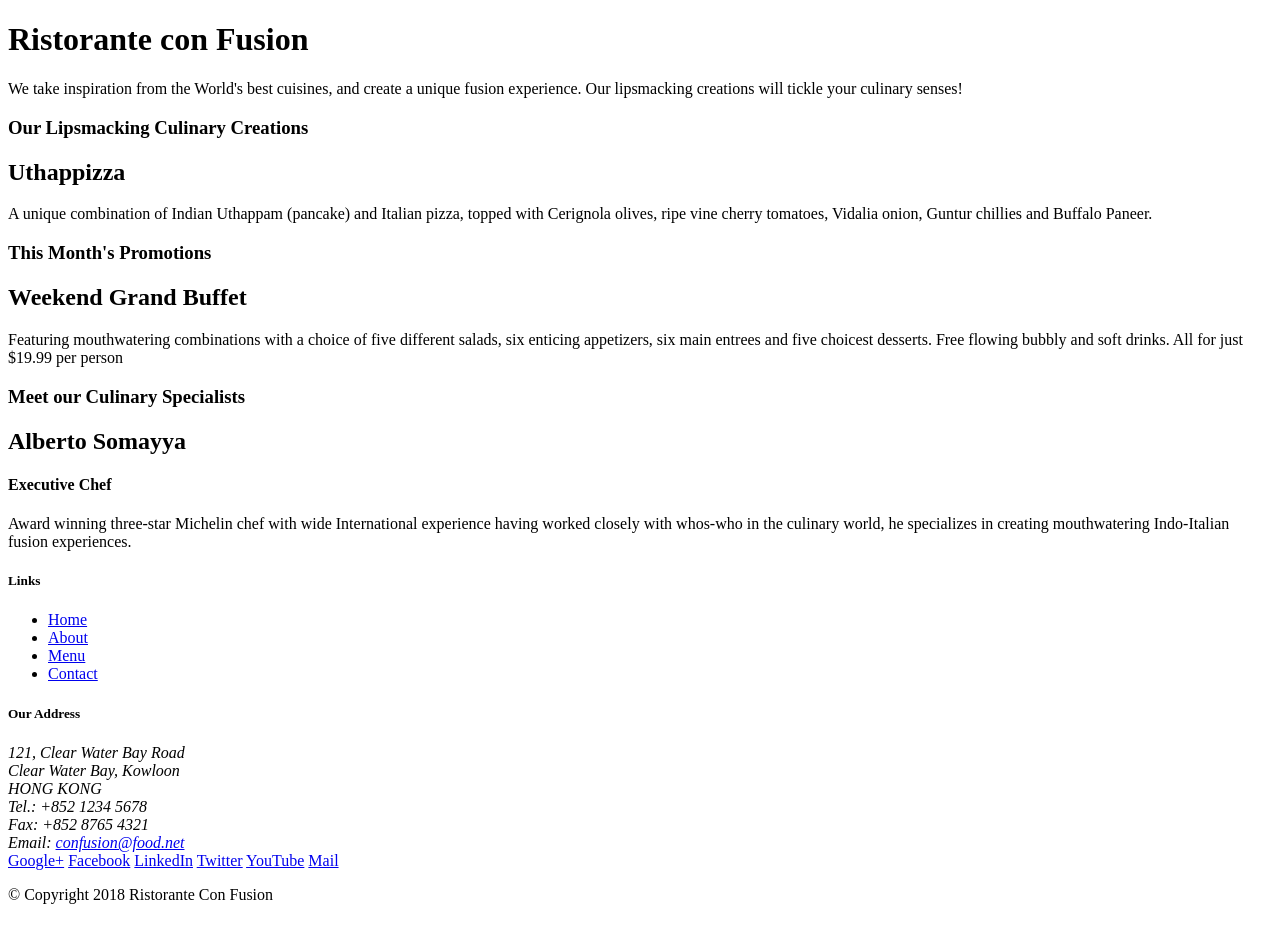
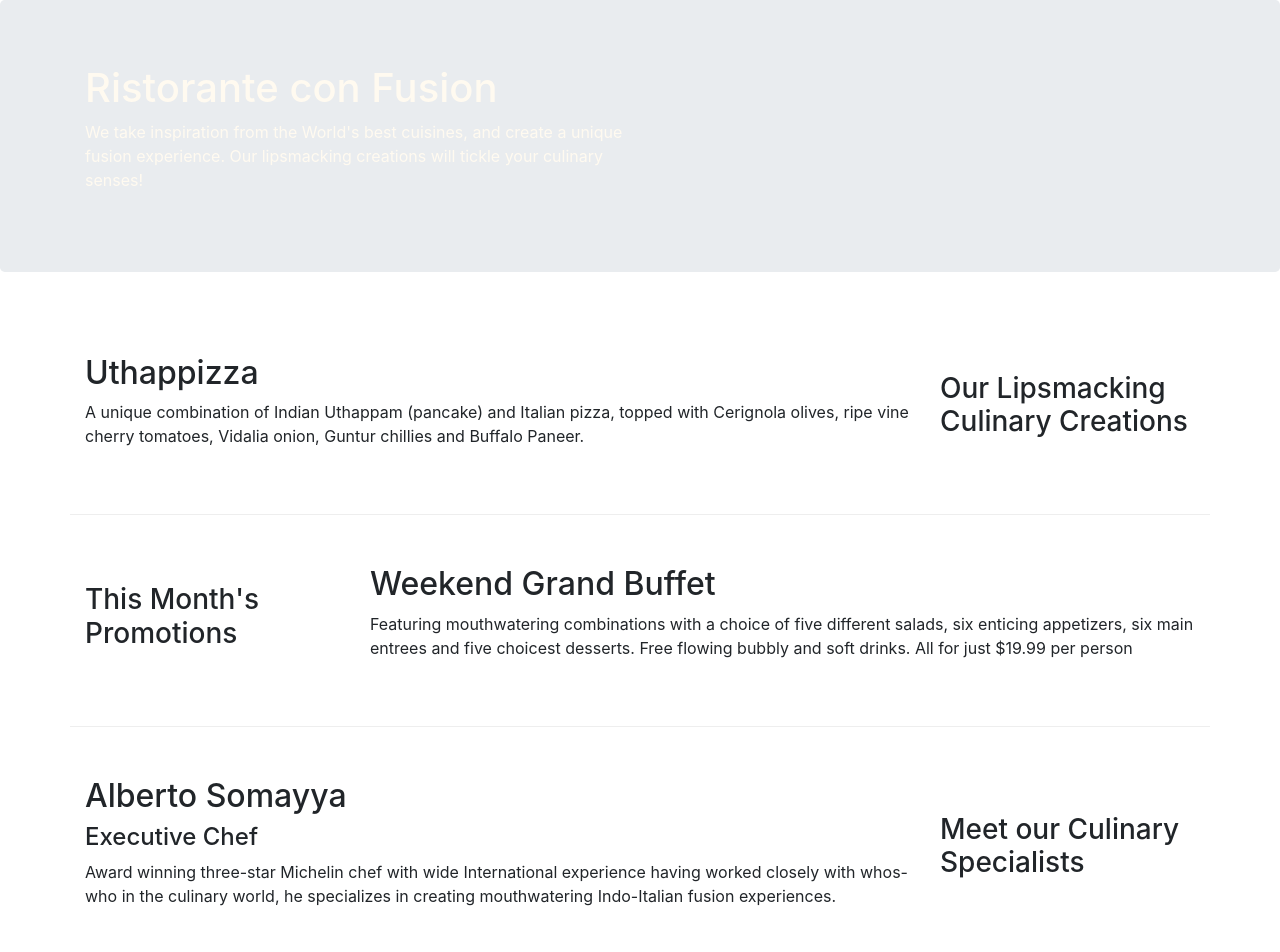
Before and after one commit to rivaldyava01/LearnFrontEnd, a website: page index.html in a window 1280 px wide. Shown: the top 952 px of the page. Before the commit the page ends 920 px from the top, so only its background shows below. Drawn offline with nearby package versions, Linux system fonts and the light colour scheme.

Commit message:
edit style

```diff
--- /dev/null
+++ b/css/styles.css
@@ -0,0 +1,30 @@
+.row-header{
+    margin: 0px auto;
+    padding: 0px auto;
+}
+
+.row-content{
+    margin: 0px auto;
+    padding: 50px 0px 50px 0px;
+    border-bottom: 1px ridge;
+    min-height: 400;
+}
+
+.footer{
+    background-color: #D1C4E9;
+    margin: 0px auto;
+    padding: 20px 0px 20px 0px;
+}
+
+.jumbotron{
+    padding: 70px 30px 70px 30px;
+    margin: 0px auto;
+    background-color: #9575CD;
+    color: floralwhite;
+}
+
+address{
+    font-size: 80%;
+    margin: 0px;
+    color: #0f0f0f;
+}
--- a/index.html
+++ b/index.html
@@ -2,51 +2,60 @@
 <html lang="en">
 
 <head>
+    <!-- Required meta tags always come first -->
+    <meta charset="utf-8">
+    <meta name="viewport" content="width=device-width, initial-scale=1, shrink-to-fit=no">
+    <meta http-equiv="x-ua-compatible" content="ie=edge">
+
+    <!-- Bootstrap CSS -->
+    <link href="css/styles.css" rel="stylesheet">
+    <link rel="stylesheet" href="node_modules/bootstrap/dist/css/bootstrap.min.css">
+
     <title>Ristorante Con Fusion</title>
 </head>
 
 <body>
 
-    <header>
-        <div>
-            <div>
-                <div>
+    <header class="jumbotron">
+        <div class="container">
+            <div class="row row-header">
+                <div class="col-12 col-sm-6">
                     <h1>Ristorante con Fusion</h1>
                     <p>We take inspiration from the World's best cuisines, and create a unique fusion experience. Our lipsmacking creations will tickle your culinary senses!</p>
                 </div>
-                <div>
+                <div class="col-12 col-sm-6">
                 </div>
             </div>
         </div>
     </header>
 
-    <div>
-        <div>
-            <div>
+    <div class="container">
+        <div class="row row-content align-items-center">
+            <div class="col-12 col-sm-4  order-sm-last col-md-3">
                 <h3>Our Lipsmacking Culinary Creations</h3>
             </div>
-            <div>
+            <div class="col-12 col-sm order-sm-first col-md">
                 <h2>Uthappizza</h2>
                 <p>A unique combination of Indian Uthappam (pancake) and Italian pizza, topped with Cerignola olives, ripe vine cherry tomatoes, Vidalia onion, Guntur chillies and Buffalo Paneer.</p>
             </div>
         </div>
 
 
-        <div>
-            <div>
+        <div class="row row-content align-items-center">
+            <div class="col-12 col-sm-4 col-md-3">
                 <h3>This Month's Promotions</h3>
             </div>
-            <div>
+            <div class="col-12 col-sm col-md">
                 <h2>Weekend Grand Buffet</h2>
                 <p>Featuring mouthwatering combinations with a choice of five different salads, six enticing appetizers, six main entrees and five choicest desserts. Free flowing bubbly and soft drinks. All for just $19.99 per person </p>
             </div>
         </div>
 
-        <div>
-            <div>
+        <div class="row row-content align-items-center">
+            <div class="col-12 col-sm-4  order-sm-last col-md-3">
                 <h3>Meet our Culinary Specialists</h3>
             </div>
-            <div>
+            <div class="col-12 col-sm  order-sm-first col-md">
                 <h2>Alberto Somayya</h2>
                 <h4>Executive Chef</h4>
                 <p>Award winning three-star Michelin chef with wide International experience having worked closely with whos-who in the culinary world, he specializes in creating mouthwatering Indo-Italian fusion experiences. </p>
@@ -54,19 +63,19 @@
         </div>
     </div>
 
-    <footer>
-        <div>
-            <div>
-                <div>
+    <footer class="footer">
+        <div class="container">
+            <div class="row row-content align-items-center">
+                <div class="col-4 offset-1 col-sm-2">
                     <h5>Links</h5>
-                    <ul>
+                    <ul class="list-unstyled">
                         <li><a href="#">Home</a></li>
                         <li><a href="#">About</a></li>
                         <li><a href="#">Menu</a></li>
                         <li><a href="#">Contact</a></li>
                     </ul>
                 </div>
-                <div>
+                <div class="col-7 col-sm-5">
                     <h5>Our Address</h5>
                     <address>
 		              121, Clear Water Bay Road<br>
@@ -77,8 +86,8 @@
 		              Email: <a href="mailto:confusion@food.net">confusion@food.net</a>
 		           </address>
                 </div>
-                <div>
-                    <div>
+                <div class="col-12 col-sm-4 align-self-center">
+                    <div class="text-center">
                         <a href="http://google.com/+">Google+</a>
                         <a href="http://www.facebook.com/profile.php?id=">Facebook</a>
                         <a href="http://www.linkedin.com/in/">LinkedIn</a>
@@ -89,13 +98,20 @@
                 </div>
            </div>
            <div>
-                <div>
-                    <p>© Copyright 2018 Ristorante Con Fusion</p>
+                <div class="row justify-content-center">
+                    <div class="col-auto">
+                        <p>© Copyright 2018 Ristorante Con Fusion</p>
+                    </div>
                 </div>
            </div>
         </div>
     </footer>
 
+    <!-- jQuery first, then Popper.js, then Bootstrap JS. -->
+    <script src="node_modules/jquery/dist/jquery.slim.min.js"></script>
+    <script src="node_modules/popper.js/dist/umd/popper.min.js"></script>
+    <script src="node_modules/bootstrap/dist/js/bootstrap.min.js"></script>
+
 </body>
 
 </html>
--- a/package.json
+++ b/package.json
@@ -12,5 +12,10 @@
   "license": "ISC",
   "devDependencies": {
     "lite-server": "^2.3.0"
+  },
+  "dependencies": {
+    "bootstrap": "^4.5.3",
+    "jquery": "^3.5.1",
+    "popper.js": "^1.16.1"
   }
 }
```
Also changed, not shown: 1 other file.
